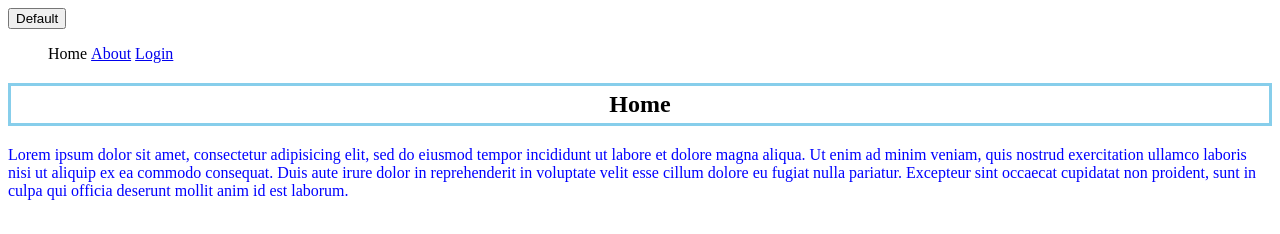
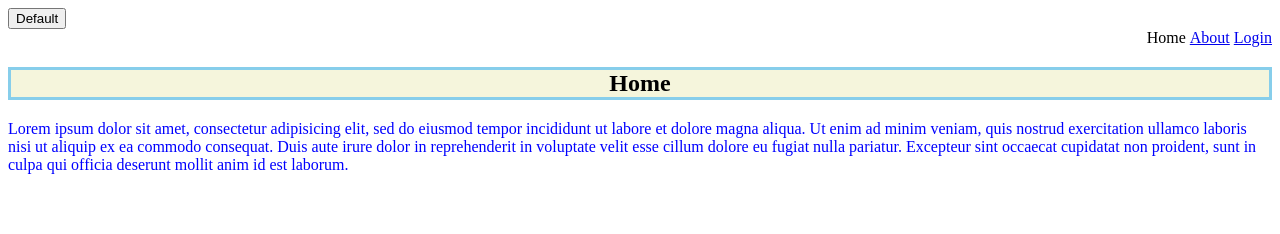
Before and after one commit to ad3rinto/CSS-ZTM, a plain HTML site: page index.html in a window 1280 px wide. Drawn offline with Linux system fonts and the light colour scheme.

Commit message:
added padding and borders

```diff
--- a/style.css
+++ b/style.css
@@ -1,13 +1,21 @@
 p {
 	color: blue;
+	padding: 0px, 50px;
 }
 h2 {
 	text-align: center;
 	border: 3px skyblue solid;
-	padding: 5px;
+	padding: 0px, 50px;
+	cursor: progress;
+	background-color: beige;
 }
 
 li {
 	text-decoration: none;
 	display: inline-block;
 }
+
+ul {
+	text-align: right;
+	margin: auto;
+}
```
